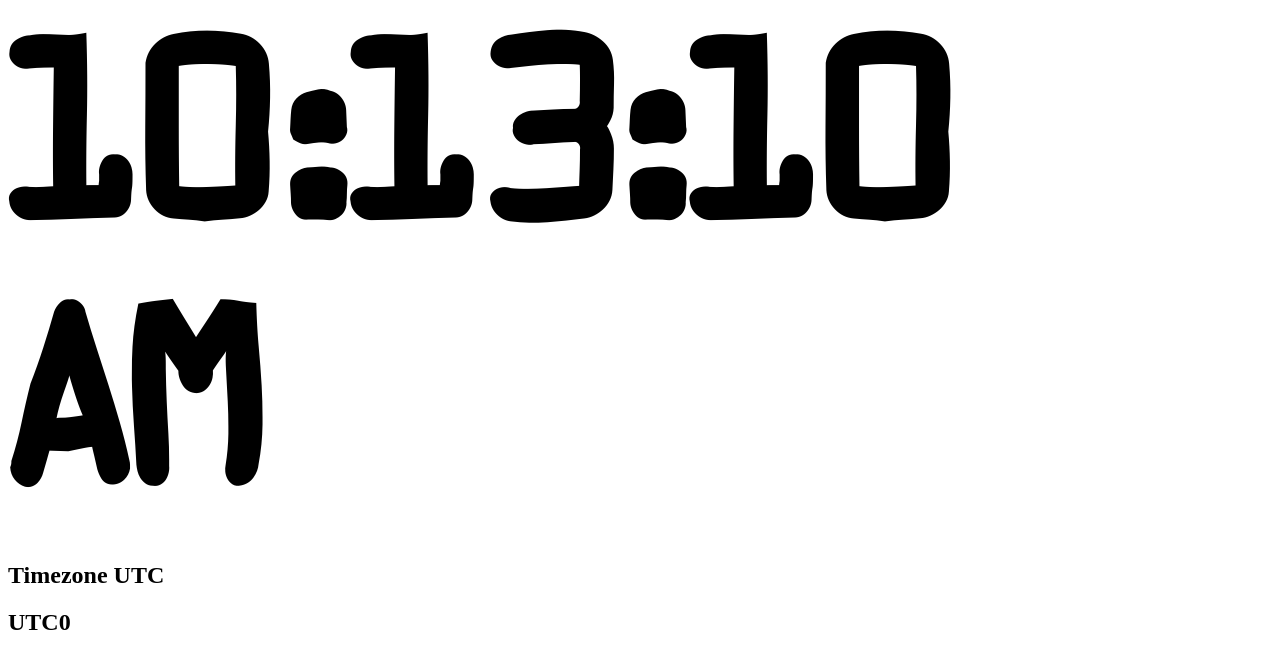
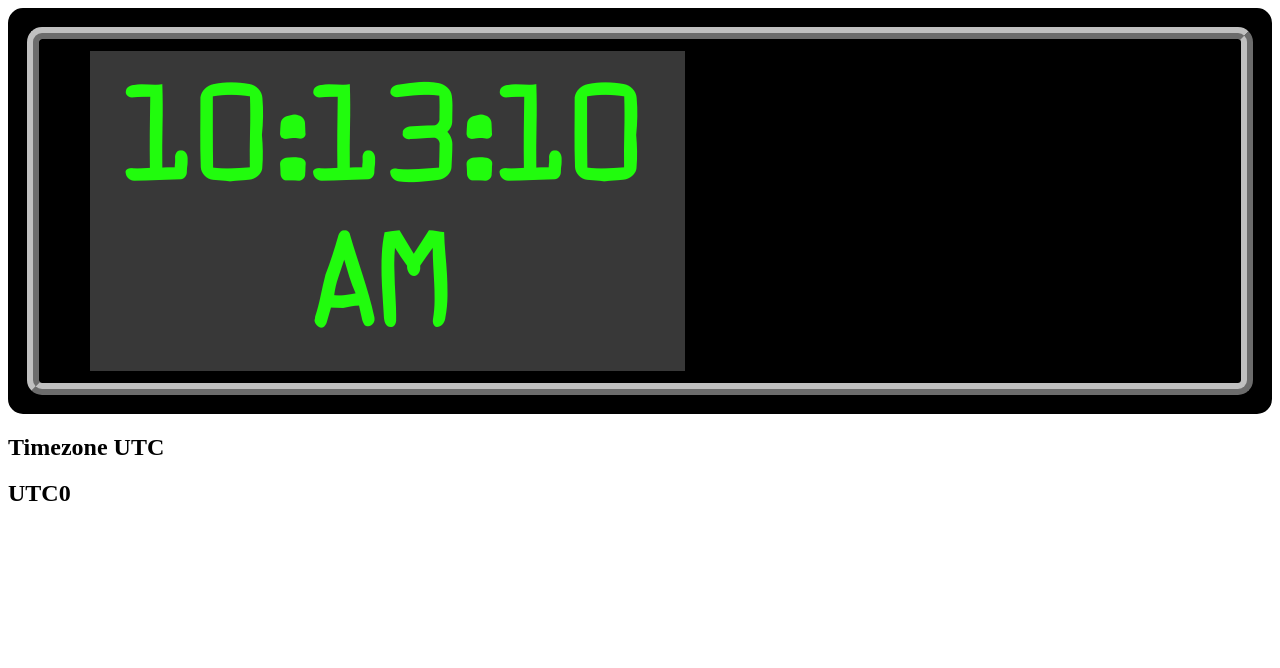
Before and after one commit to raphaelchalicarne/whattimeisit, a plain HTML site: page index.html in a window 1280 px wide. Drawn offline with nearby package versions, Linux system fonts and the light colour scheme; files whose address does not match are found by name.

Commit message:
Clock css

```diff
--- a/css/styles.css
+++ b/css/styles.css
@@ -10,12 +10,35 @@
     src: url('../fonts/data-control/data-latin.ttf') format('truetype');
 }
 
+.clock {
+    background-color: black;
+}
+
 #clock_container {
-    font-size: 10vw;
+    border: 1.5vw solid black;
+    border-radius: 15px;
+}
 
+#clock_metal {
+    border: 1vw ridge #c0c0c0;
+    border-radius: inherit;
+}
+
+#clock_front {
+    border-width: 1vw 1vw 1vw 4vw;
+    border-style: solid;
+    border-color: black;
+    border-radius: inherit;
 }
 
 #current_time {
-    margin: 0;
+    color: #21fc0d;
+    background-color: #383838;
+    width: 50%;
+    text-align: center;
     font-family: 'MKOCR', 'data-control';
+    font-size: 11vw;
+    margin-top: 0;
+    margin-bottom: 0;
+    padding: 1vw;
 }
--- a/index.html
+++ b/index.html
@@ -15,8 +15,12 @@
 </head>
 
 <body>
-    <div id="clock_container">
-        <h1 id="current_time"></h1>
+    <div id="clock_container" class="clock">
+        <div id="clock_metal" class="clock">
+            <div id="clock_front" class="clock">
+                <p id="current_time"></p>
+            </div>
+        </div>
     </div>
     <h2>Timezone <span id="timezone"></span></h2>
     <h2 id="utc_offset"></h2>
```
